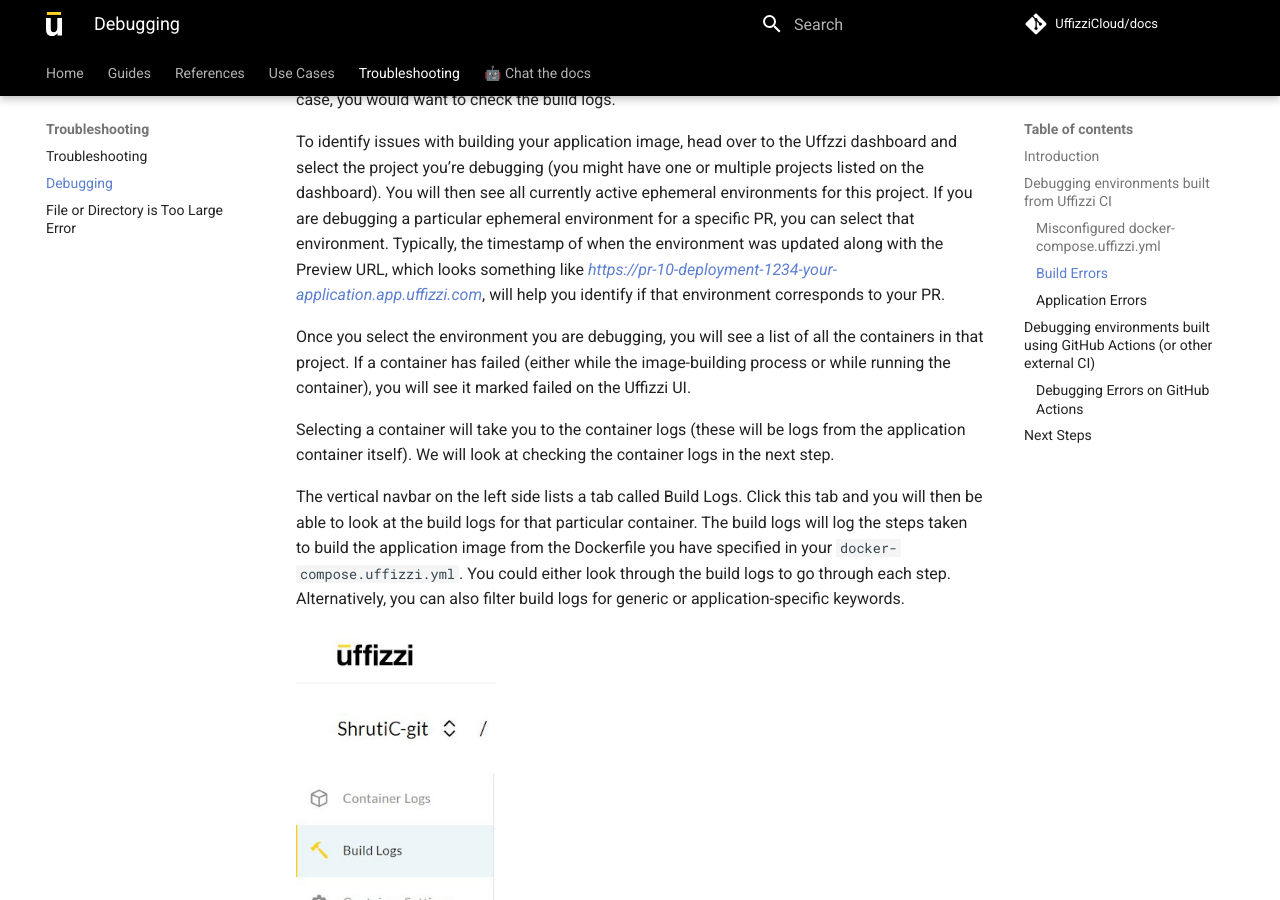
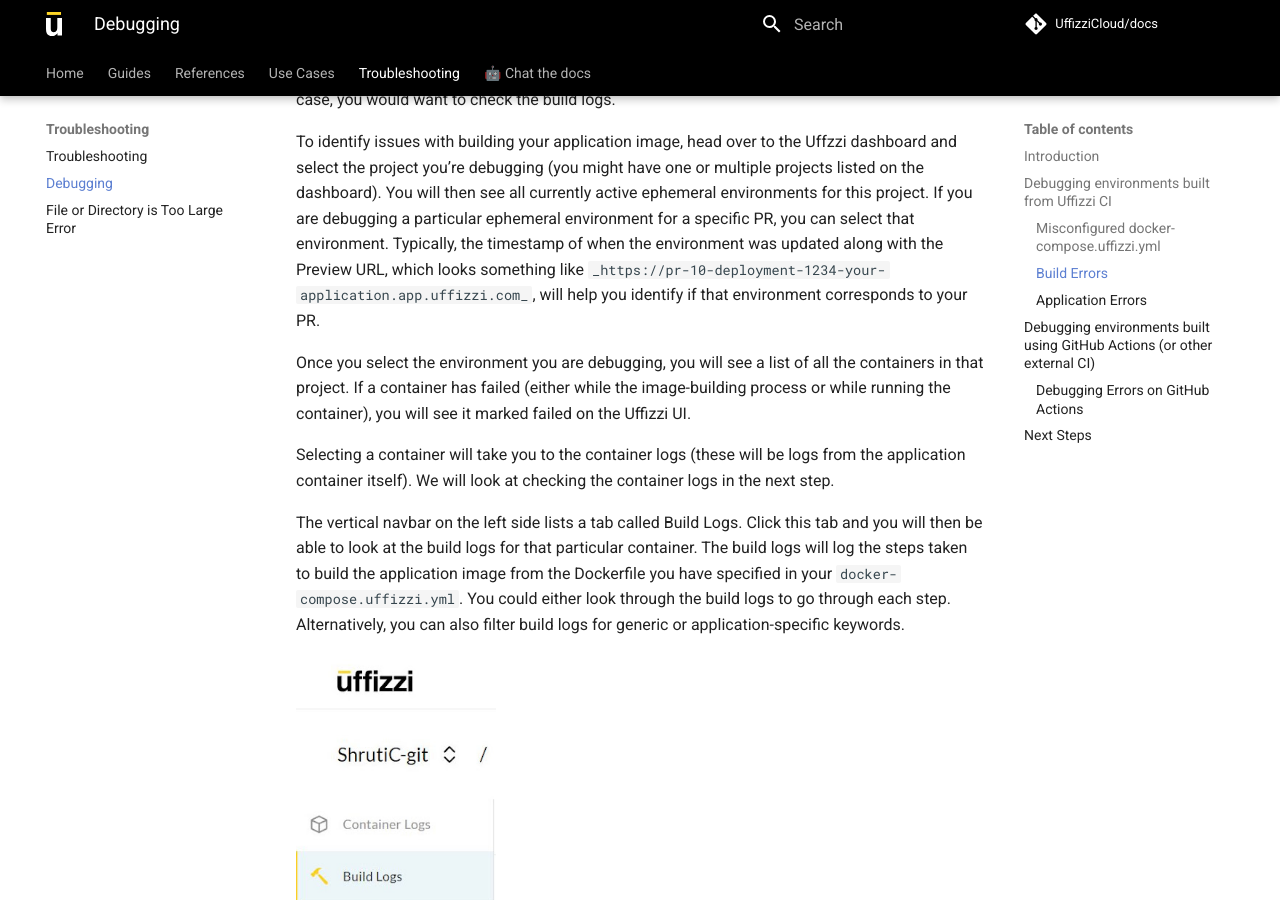
Before and after one commit to UffizziCloud/docs, an MkDocs documentation site: the page built from docs/troubleshooting/debugging.md, in a window 1280 px wide and 900 px high, scrolled down 1832 px. Built offline with MkDocs 1.6.1 and Material for MkDocs 9.7.7, drawn with Linux system fonts in a browser that asks for light colours; comment, search, counter and statistics services are not loaded.

```diff
--- a/docs/troubleshooting/debugging.md
+++ b/docs/troubleshooting/debugging.md
@@ -32,7 +32,7 @@ Once you’ve added a valid compose file, you’ll be able to test it by clickin
 ### Build Errors
 If, for example, your Uffizzi is unable to locate your application Dockerfile given in the `docker-compose.uffizzi.yml`, Uffizzi will fail to build the application image. If there are other issues in your Dockerfile, for example, issues with conflicting dependencies, in this case too, building the image will fail, and hence, Uffizzi will fail to create/modify an ephemeral environment. In either case, you would want to check the build logs.
 
-To identify issues with building your application image, head over to the Uffzzi dashboard and select the project you’re debugging (you might have one or multiple projects listed on the dashboard). You will then see all currently active ephemeral environments for this project. If you are debugging a particular ephemeral environment for a specific PR, you can select that environment. Typically, the timestamp of when the environment was updated along with the Preview URL, which looks something like _https://pr-10-deployment-1234-your-application.app.uffizzi.com_, will help you identify if that environment corresponds to your PR.
+To identify issues with building your application image, head over to the Uffzzi dashboard and select the project you’re debugging (you might have one or multiple projects listed on the dashboard). You will then see all currently active ephemeral environments for this project. If you are debugging a particular ephemeral environment for a specific PR, you can select that environment. Typically, the timestamp of when the environment was updated along with the Preview URL, which looks something like `_https://pr-10-deployment-1234-your-application.app.uffizzi.com_`, will help you identify if that environment corresponds to your PR.
 
 Once you select the environment you are debugging, you will see a list of all the containers in that project. If a container has failed (either while the image-building process or while running the container), you will see it marked failed on the Uffizzi UI.
 
```
Also changed, not shown: docs/guides/support-microservices-in-ephemeral-environments-with-nginx.md (+1 -1 lines).
